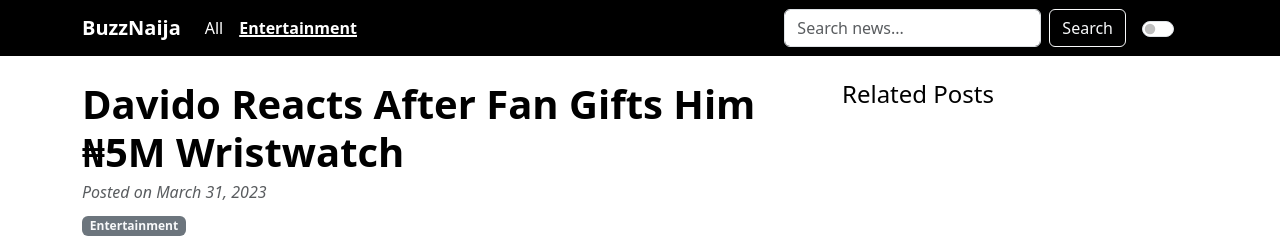
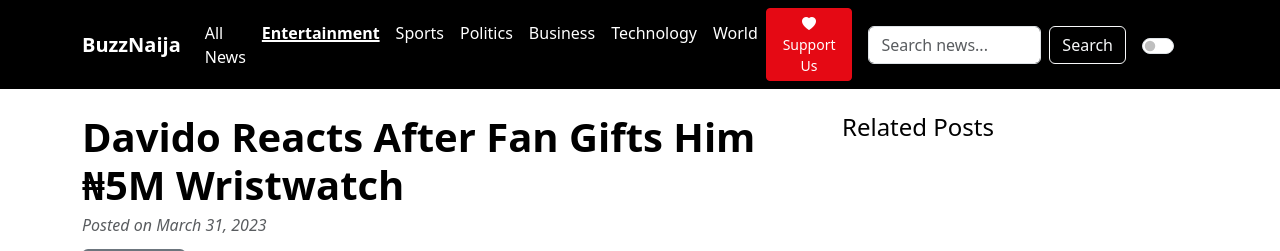
Before and after one commit to Joebillionz001/Buzznaija, a Django app: page /post/1/ in a window 1280 px wide. Shown: the top 251 px of the page. Run offline with Django 4.2, Linux system fonts and the light colour scheme; data comes from the database, SQL or seed files in the repository; data that the repository does not hold is empty; some libraries are stand-ins or nearby versions.

Commit message:
Fix template layout and resolve import errors

```diff
--- a/buzznaija_project/settings.py
+++ b/buzznaija_project/settings.py
@@ -137,6 +137,7 @@
 
 STATIC_URL = 'static/'
 STATIC_ROOT = BASE_DIR / 'staticfiles'
+STATICFILES_DIRS = [BASE_DIR / 'static_root_files'] # Add this line
 
 # Enable WhiteNoise to serve static files in production
 STATICFILES_STORAGE = 'whitenoise.storage.CompressedManifestStaticFilesStorage'
--- a/buzznaija_project/urls.py
+++ b/buzznaija_project/urls.py
@@ -16,20 +16,11 @@
 """
 from django.contrib import admin
 from django.urls import path, include
-from django.contrib.sitemaps.views import sitemap
-from django.views.generic import TemplateView
-from news.sitemaps import PostSitemap
-
-sitemaps = {
-    'posts': PostSitemap,
-}
+from django.views.generic.base import RedirectView
 
 urlpatterns = [
     path('admin/', admin.site.urls),
-    # Serve ads.txt for Google AdSense
-    path('ads.txt', TemplateView.as_view(template_name="ads.txt", content_type="text/plain")),
-    path('robots.txt', TemplateView.as_view(template_name="robots.txt", content_type="text/plain")),
-    # Sitemap URL
-    path('sitemap.xml', sitemap, {'sitemaps': sitemaps}, name='django.contrib.sitemaps.views.sitemap'),
-    path('', include('news.urls')), # Add this line
+    path('', include('news.urls')),
+    # Add this line to serve favicon.ico from the root
+    path('favicon.ico', RedirectView.as_view(url='/static/favicon.ico', permanent=True)),
 ]
--- a/news/models.py
+++ b/news/models.py
@@ -1,12 +1,21 @@
 from django.db import models
+
+CATEGORY_CHOICES = [
+    ('Entertainment', 'Entertainment'),
+    ('Sports', 'Sports'),
+    ('Politics', 'Politics'),
+    ('Business', 'Business'),
+    ('Technology', 'Technology'),
+    ('World', 'World'),
+]
 
 class Post(models.Model):
     title = models.CharField(max_length=255)
     content = models.TextField()
     short_description = models.TextField(blank=True)
     image_url = models.URLField(max_length=500, blank=True, null=True)
-    post_url = models.URLField(max_length=500, unique=True) # To avoid duplicate posts
-    category = models.CharField(max_length=50, default='News')
+    post_url = models.URLField(max_length=500, unique=True)  # To avoid duplicate posts
+    category = models.CharField(max_length=50, choices=CATEGORY_CHOICES, default='Entertainment')
     published_at = models.DateTimeField()
     view_count = models.IntegerField(default=0)
     created_at = models.DateTimeField(auto_now_add=True)
--- a/news/templates/news/base.html
+++ b/news/templates/news/base.html
@@ -131,12 +131,18 @@
             <div class="collapse navbar-collapse" id="navbarNav">
                 <ul class="navbar-nav me-auto mb-2 mb-lg-0">
                     <li class="nav-item"><a class="nav-link {% if not current_category %}active{% endif %}"
-                            href="{% url 'homepage' %}">All</a></li>
+                            href="{% url 'homepage' %}">All News</a></li>
+                    {% if categories %}
                     {% for category_item in categories %}
                     <li class="nav-item"><a class="nav-link {% if current_category == category_item %}active{% endif %}"
                             href="{% url 'homepage' %}?category={{ category_item }}">{{ category_item }}</a></li>
                     {% endfor %}
+                    {% endif %}
                 </ul>
+                <!-- Support Us Button -->
+                <a href="#" class="btn btn-buzz btn-sm me-3" data-bs-toggle="modal" data-bs-target="#supportModal">
+                    <i class="bi bi-heart-fill"></i> Support Us
+                </a>
                 <!-- Search Bar -->
                 <form class="d-flex" action="{% url 'homepage' %}" method="get">
                     <input class="form-control me-2" type="search" name="q" placeholder="Search news..."
--- a/news/views.py
+++ b/news/views.py
@@ -1,5 +1,5 @@
 from django.shortcuts import render, get_object_or_404, redirect
-from .models import Post, Comment, NewsletterSubscriber
+from .models import Post, Comment, NewsletterSubscriber, CATEGORY_CHOICES
 from django.db.models import Q, Count, F
 from django.core.paginator import Paginator
 from django.utils import timezone
@@ -26,12 +26,16 @@
     page_number = request.GET.get('page')
     posts = paginator.get_page(page_number)
 
+    # Get categories for the navbar
+    categories = [category[0] for category in CATEGORY_CHOICES]
+
     # For the sidebar and navbar
     one_week_ago = timezone.now() - timezone.timedelta(days=7)
     trending_posts = Post.objects.filter(published_at__gte=one_week_ago).order_by('-view_count', '-published_at')[:5]
 
     context = {
         'posts': posts,
+        'categories': categories,
         'trending_posts': trending_posts,
         'current_category': category,
     }
@@ -57,10 +61,14 @@
             # Re-fetch comments to show the new one immediately
             comments = post.comments.all().order_by('-created_at')
 
+    # Get categories for the navbar
+    categories = [category[0] for category in CATEGORY_CHOICES]
+
     context = {
         'post': post,
         'comments': comments,
         'related_posts': related_posts,
+        'categories': categories,
         'current_category': post.category,
         'meta_title': f"{post.title} - BuzzNaija",
         'meta_description': post.short_description or ' '.join(post.content.split()[:25]),
```
Also changed, not shown: other parts of news/templates/news/base.html (+18 -17 lines), requirements.txt (+18 -10 lines).
